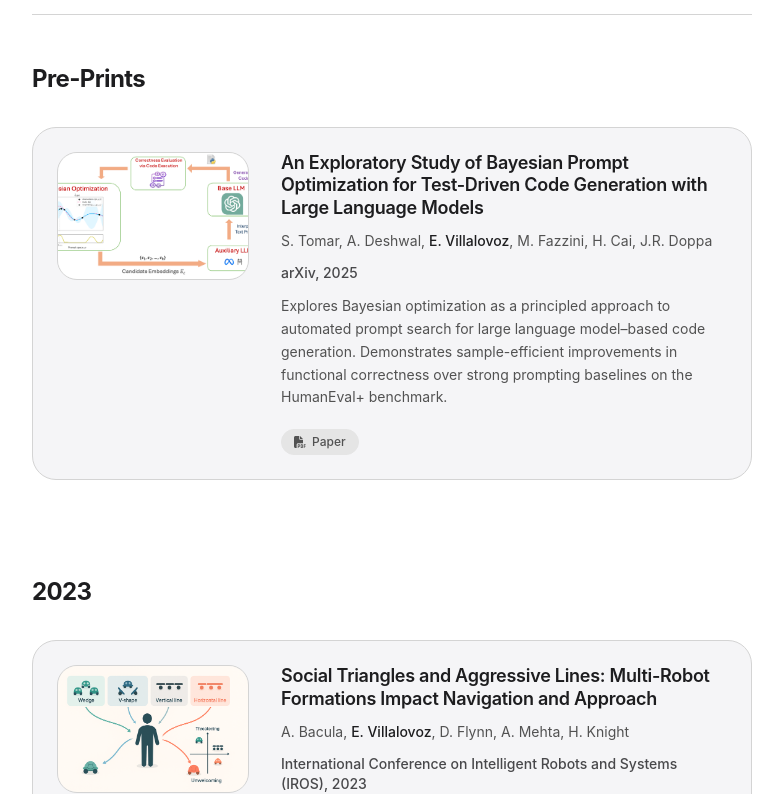
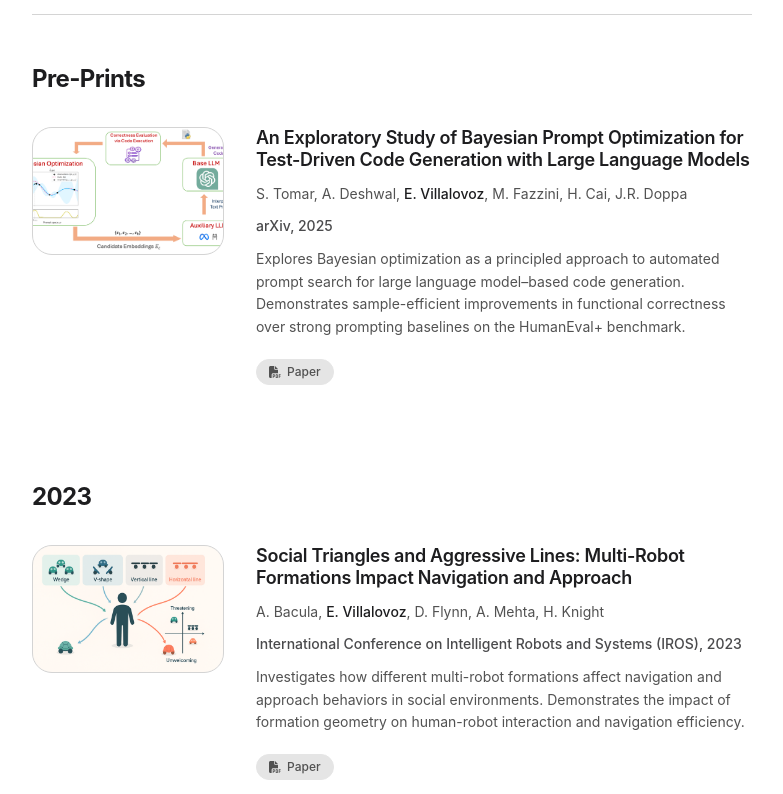
Before and after one commit to ethanvillalovoz/ethanvillalovoz.github.io, a Next.js app: page /publications in a window 1280 px wide. Shown: the part 406-1200 px from the top of the page, without its empty margins (248-1031 px from the left). Built offline with nearby package versions, Linux system fonts and the light colour scheme.

Commit message:
removed background cards for item entries

```diff
--- a/src/app/page.tsx
+++ b/src/app/page.tsx
@@ -467,10 +467,10 @@ export default function Home() {
 						</div>
 					</div>
 
-					<FadeInStagger key={timelineTab} className="space-y-4">
+					<FadeInStagger key={timelineTab} className="space-y-8">
 						{(timelineTab === "work" ? workTimeline : educationTimeline).map((item, index) => (
 							<FadeInItem key={index}>
-								<div className="w-full flex gap-4 md:gap-6 p-6 rounded-2xl bg-card border border-neutral-300 dark:border-neutral-600 transition-colors">
+								<div className="w-full flex gap-4 md:gap-6 transition-colors">
 									<div className="flex-shrink-0 mt-1">
 										<div className="w-12 h-12 relative rounded-xl overflow-hidden bg-neutral-200 dark:bg-neutral-900 shadow-sm border border-neutral-300 dark:border-neutral-600">
 											<Image
@@ -513,10 +513,10 @@ export default function Home() {
 					</div>
 
                     <FadeInItem>
-                        <article className={`w-full flex flex-col md:flex-row gap-6 md:gap-8 p-6 rounded-2xl border border-neutral-300 dark:border-neutral-600 transition-colors ${
+                        <article className={`w-full flex flex-col md:flex-row gap-6 md:gap-8 transition-colors ${
                                     featuredPublication.highlighted
-                                        ? "bg-yellow-50/80 dark:bg-yellow-900/20"
-                                        : "bg-card"
+                                        ? "p-6 rounded-2xl bg-yellow-50/80 dark:bg-yellow-900/20 border border-yellow-200 dark:border-yellow-800"
+                                        : ""
                                 }`}>
                             <div className="relative w-full md:w-48 h-32 flex-shrink-0 rounded-xl overflow-hidden bg-neutral-200 dark:bg-neutral-900 border border-neutral-300 dark:border-neutral-600">
                                 <Image
--- a/src/app/publications/page.tsx
+++ b/src/app/publications/page.tsx
@@ -135,13 +135,13 @@ export default function ResearchPage() {
 				{/* Pre-Prints */}
 				<FadeIn className="mb-24">
 					<h2 className="text-2xl font-bold mb-8 tracking-tight">Pre-Prints</h2>
-					<FadeInStagger className="space-y-4">
+					<FadeInStagger className="space-y-8">
 						{preprints.map((paper) => (
 							<FadeInItem key={paper.title}>
-                                <article className={`w-full flex flex-col md:flex-row gap-6 md:gap-8 p-6 rounded-2xl border border-neutral-300 dark:border-neutral-600 transition-colors ${
+                                <article className={`w-full flex flex-col md:flex-row gap-6 md:gap-8 transition-colors ${
                                     paper.highlighted
-                                        ? "bg-yellow-50/80 dark:bg-yellow-900/20"
-                                        : "bg-card"
+                                        ? "p-6 rounded-2xl bg-yellow-50/80 dark:bg-yellow-900/20 border border-yellow-200 dark:border-yellow-800"
+                                        : ""
                                 }`}>
                                     <div className="relative w-full md:w-48 h-32 flex-shrink-0 rounded-xl overflow-hidden bg-neutral-200 dark:bg-neutral-900 border border-neutral-300 dark:border-neutral-600">
                                         <Image
@@ -221,13 +221,13 @@ export default function ResearchPage() {
                 {/* 2023 Papers */}
                 <FadeIn>
 					<h2 className="text-2xl font-bold mb-8 tracking-tight">2023</h2>
-					<FadeInStagger className="space-y-4">
+					<FadeInStagger className="space-y-8">
 						{papers_2023.map((paper) => (
 							<FadeInItem key={paper.title}>
-                                <article className={`w-full flex flex-col md:flex-row gap-6 md:gap-8 p-6 rounded-2xl border border-neutral-300 dark:border-neutral-600 transition-colors ${
+                                <article className={`w-full flex flex-col md:flex-row gap-6 md:gap-8 transition-colors ${
                                     paper.highlighted
-                                        ? "bg-yellow-50/80 dark:bg-yellow-900/20"
-                                        : "bg-card"
+                                        ? "p-6 rounded-2xl bg-yellow-50/80 dark:bg-yellow-900/20 border border-yellow-200 dark:border-yellow-800"
+                                        : ""
                                 }`}>
                                     <div className="relative w-full md:w-48 h-32 flex-shrink-0 rounded-xl overflow-hidden bg-neutral-200 dark:bg-neutral-900 border border-neutral-300 dark:border-neutral-600">
                                         <Image
--- a/src/app/teaching/page.tsx
+++ b/src/app/teaching/page.tsx
@@ -54,10 +54,10 @@ export default function TeachingPage() {
 
 				<FadeIn>
 					<h2 className="text-2xl font-bold mb-8 tracking-tight">Washington State University</h2>
-					<FadeInStagger className="space-y-4">
+					<FadeInStagger className="space-y-8">
 						{teachingExperiences.map((exp, idx) => (
 							<FadeInItem key={idx}>
-								<article className="w-full flex flex-col md:flex-row md:items-start gap-4 md:gap-8 p-6 rounded-2xl bg-card border border-neutral-300 dark:border-neutral-600 transition-colors">
+								<article className="w-full flex flex-col md:flex-row md:items-start gap-4 md:gap-8 transition-colors">
 									<div className="flex-shrink-0 md:w-32 pt-1">
 										<span className="inline-block px-2 py-1 text-xs font-medium text-neutral-600 dark:text-neutral-300 bg-neutral-200 dark:bg-neutral-800 rounded-full border border-neutral-200 dark:border-neutral-700">
 											{exp.term}
```
